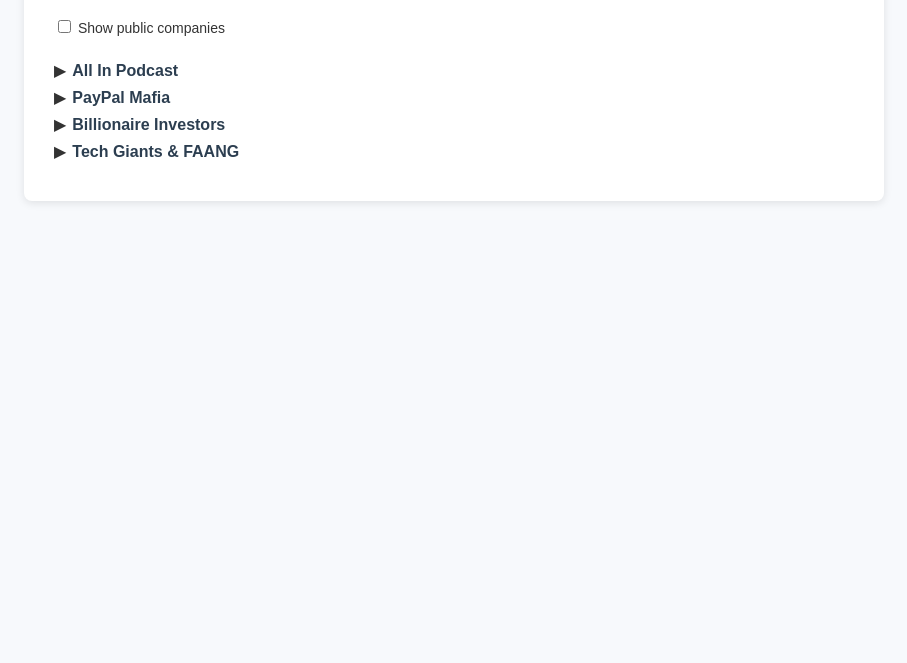
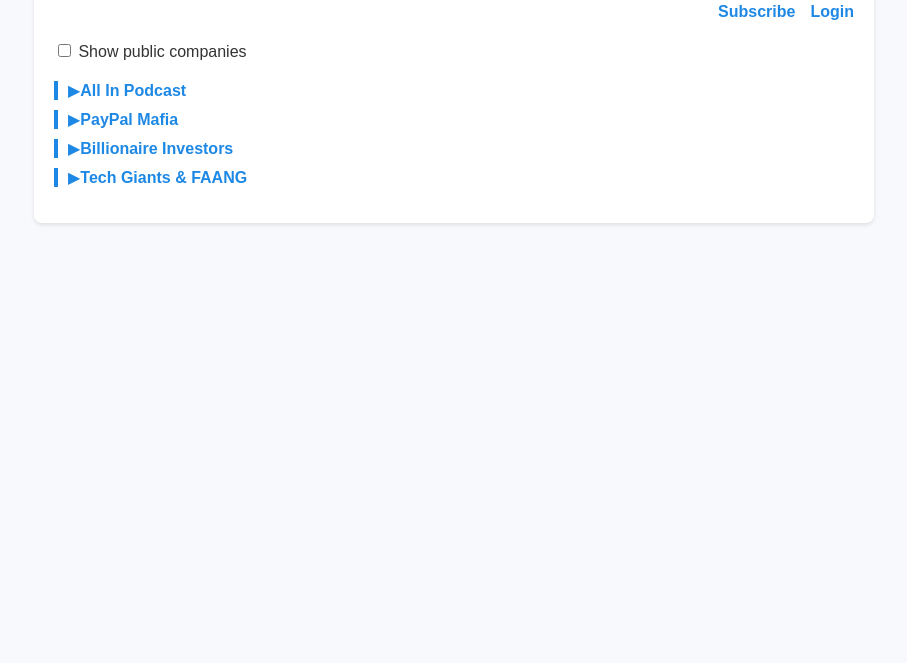
Before and after one commit to shawnzade/IPOAlerts.io, a plain HTML site: page public/index.html in a window 1280 px wide. Shown: the part 137-800 px from the top of the page, without its empty margins (186-1093 px from the left). Drawn offline with Linux system fonts and the light colour scheme.

Commit message:
Highlight nodes with children and modernize index.html style

```diff
--- a/public/index.html
+++ b/public/index.html
@@ -1,39 +1,36 @@
 <!DOCTYPE html>
-<html>
+<html lang="en">
 <head>
   <meta charset="UTF-8">
+  <meta name="viewport" content="width=device-width, initial-scale=1.0">
   <title>IPO Alerts</title>
-  <meta name="viewport" content="width=device-width, initial-scale=1">
   <link rel="manifest" href="manifest.json">
-  <script defer src="js/app.js"></script>
   <style>
     body {
-      background-color: #f7f9fc;
       font-family: Arial, sans-serif;
       margin: 0;
       padding: 0;
+      background-color: #f7f9fc;
       color: #333;
     }
     .container {
       max-width: 800px;
       margin: 40px auto;
+      padding: 20px;
       background-color: #fff;
-      padding: 20px 30px;
+      box-shadow: 0 2px 4px rgba(0, 0, 0, 0.1);
       border-radius: 8px;
-      box-shadow: 0 2px 8px rgba(0, 0, 0, 0.1);
-    }
-    h1 {
-      margin-top: 0;
-      color: #1e88e5;
     }
     nav {
+      display: flex;
+      justify-content: flex-end;
       margin-bottom: 20px;
-      font-size: 14px;
     }
     nav a {
-      margin-right: 15px;
+      margin-left: 15px;
+      text-decoration: none;
       color: #1e88e5;
-      text-decoration: none;
+      font-weight: bold;
     }
     nav a:hover {
       text-decoration: underline;
@@ -41,41 +38,22 @@
     #toggle-container {
       margin-bottom: 20px;
     }
-    #toggle-container label {
-      font-size: 14px;
+    label {
+      margin-right: 10px;
     }
-    /* Tree styling */
-    #tree {
+    ul {
       list-style: none;
-      padding-left: 0;
+      padding: 0;
     }
-    .node-header {
-      display: flex;
-      align-items: center;
-      cursor: pointer;
-      padding: 4px 0;
+    .category {
+      margin-bottom: 10px;
+      padding-left: 10px;
+      border-left: 4px solid #1e88e5;
     }
-    .arrow {
-      display: inline-block;
-      margin-right: 6px;
-      transition: transform 0.2s;
-    }
-    .arrow.open {
-      transform: rotate(90deg);
-    }
-    .node-label {
-      font-weight: 600;
-      color: #1e88e5;
-    }
-    .has-children .node-label {
-      color: #2c3e50;
-    }
-    .investor-list,
-    .company-list {
-      list-style: none;
-      margin: 4px 0 4px 16px;
-      padding-left: 12px;
-      border-left: 1px solid #e0e0e0;
+    .investor {
+      margin-bottom: 5px;
+      padding-left: 10px;
+      border-left: 3px solid #90caf9;
     }
     .company {
       padding: 2px 0;
@@ -86,6 +64,17 @@
     .company[data-public="true"] {
       color: #888;
       display: none;
+    }
+    /* Highlight nodes with children */
+    .node-label {
+      color: #333;
+    }
+    .has-children .node-label {
+      color: #1e88e5;
+      font-weight: 600;
+    }
+    .has-children .arrow {
+      color: #1e88e5;
     }
   </style>
 </head>
@@ -103,5 +92,6 @@
     </div>
     <ul id="tree"></ul>
   </div>
+  <script src="js/app.js" defer></script>
 </body>
 </html>
```
